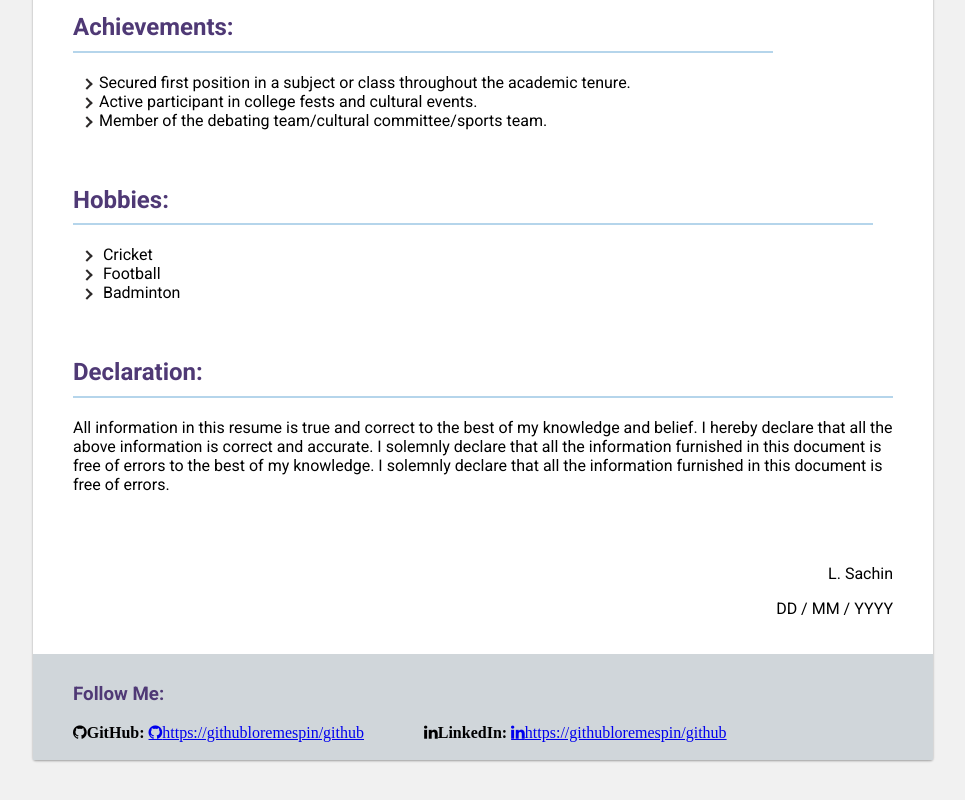
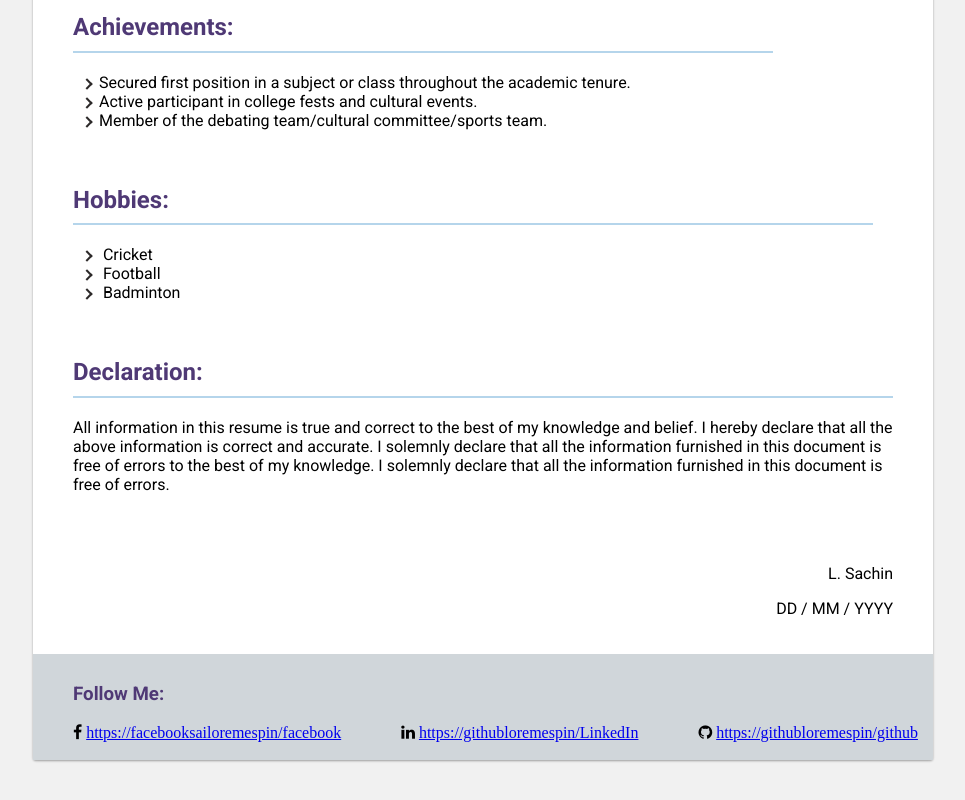
Before and after one commit to sachinchavan11/ResumeHtml, a plain HTML site: page index.html in a window 1280 px wide. Shown: the part 1036-1836 px from the top of the page, without its empty margins (157-1122 px from the left). Drawn offline with Linux system fonts and the light colour scheme.

Commit message:
made changes in icons

```diff
--- a/index.html
+++ b/index.html
@@ -132,8 +132,9 @@
         <section id="footer-container">
             <h3>Follow Me:</h3>
             <div class="link-container">
-                <span class="fa fa-github"><b>GitHub:&nbsp;</b><a href="https://githubloremespin/github " class="fa fa-github">https://githubloremespin/github </a></span>
-                <span class="fa fa-linkedin"><b>LinkedIn:&nbsp;</b><a href="https://githubloremespin/github " class="fa fa-linkedin">https://githubloremespin/github </a></span>
+                <span class="fa fa-facebook">&nbsp;</b><a href="https://githubloremespin/github " >https://facebooksailoremespin/facebook </a></span>
+                <span class="fa fa-linkedin">&nbsp;<a href="https://githubloremespin/github " >https://githubloremespin/LinkedIn</a></span>
+                <span class="fa fa-github">&nbsp;<a href="https://githubloremespin/github " >https://githubloremespin/github </a></span>
             </div>
         </section>
      </div>
```
Also changed, not shown: 1 other file.
